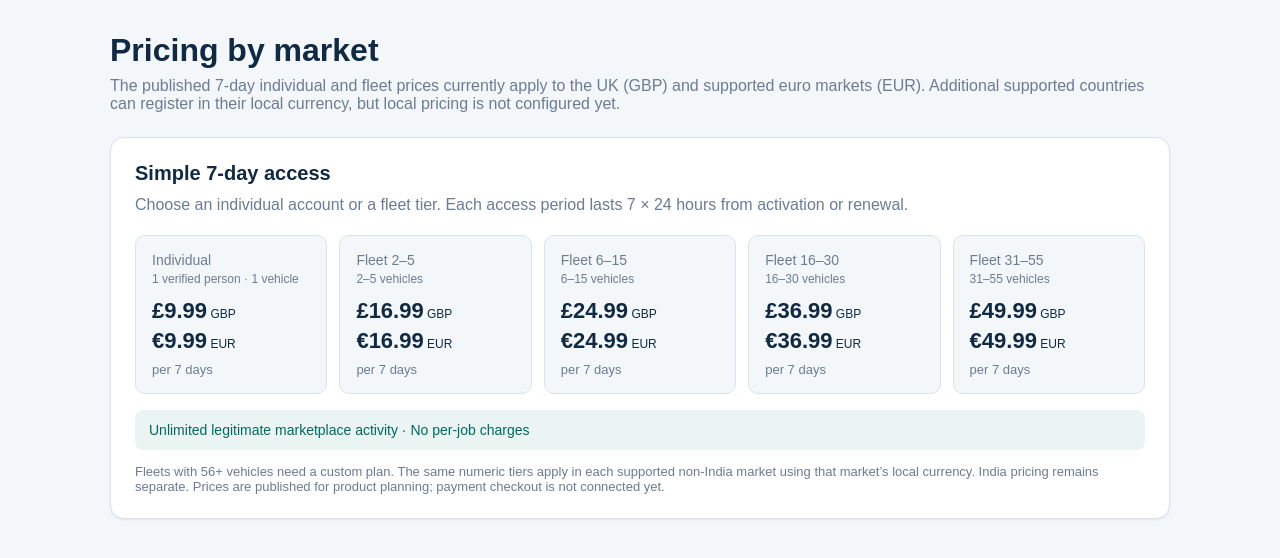
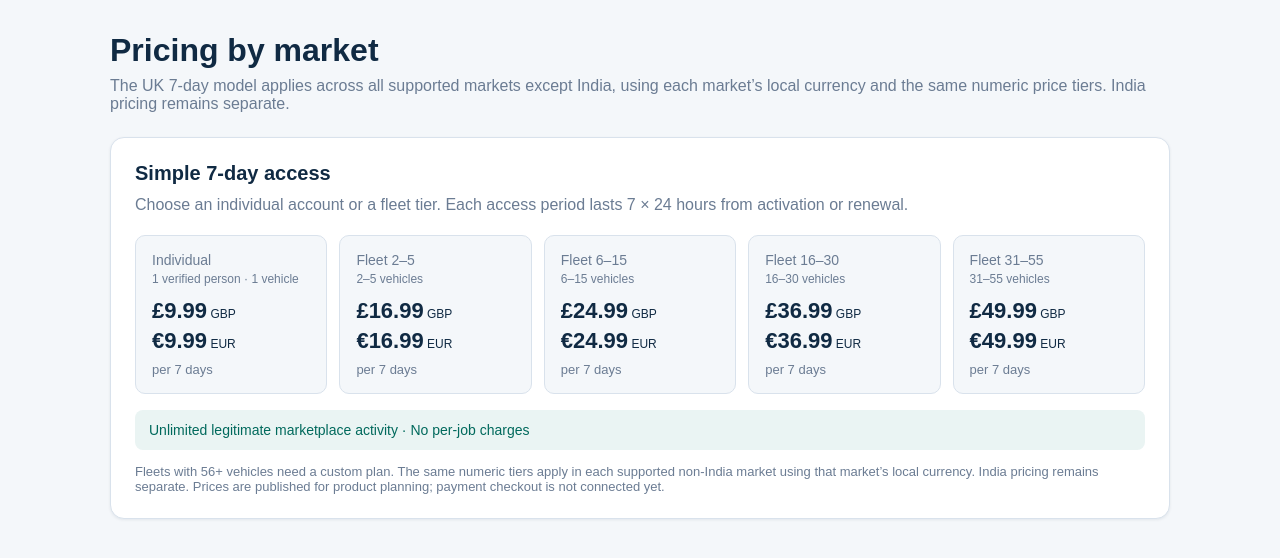
Before and after one commit to Post2Drive/post2drive-app, a Next.js app: page /pricing in a window 1280 px wide. Shown: the top 558 px of the page. Built offline with nearby package versions, Linux system fonts and the light colour scheme; no server answers.

Commit message:
Update pricing page for all supported non-India markets

```diff
--- a/app/pricing/page.tsx
+++ b/app/pricing/page.tsx
@@ -26,7 +26,7 @@ export default function PricingPage() {
             color: "#6B7C93",
           }}
         >
-          The published 7-day individual and fleet prices currently apply to the UK (GBP) and supported euro markets (EUR). Additional supported countries can register in their local currency, but local pricing is not configured yet.
+          The UK 7-day model applies across all supported markets except India, using each market’s local currency and the same numeric price tiers. India pricing remains separate.
         </p>
       </div>
 
```
